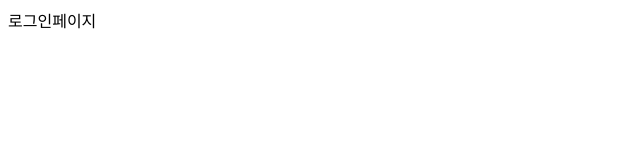
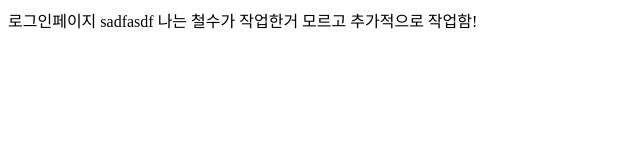
Before and after one commit to kih2/test, a plain HTML site: page login.html in a window 1280 px wide. Shown: the whole page, without its empty margins (0-640 px from the left). Drawn offline with Linux system fonts and the light colour scheme.

Commit message:
추가 작업 완료

```diff
--- a/login.html
+++ b/login.html
@@ -7,5 +7,7 @@
 </head>
 <body>
     로그인페이지
+    sadfasdf
+    나는 철수가 작업한거 모르고 추가적으로 작업함!
 </body>
 </html>
```
